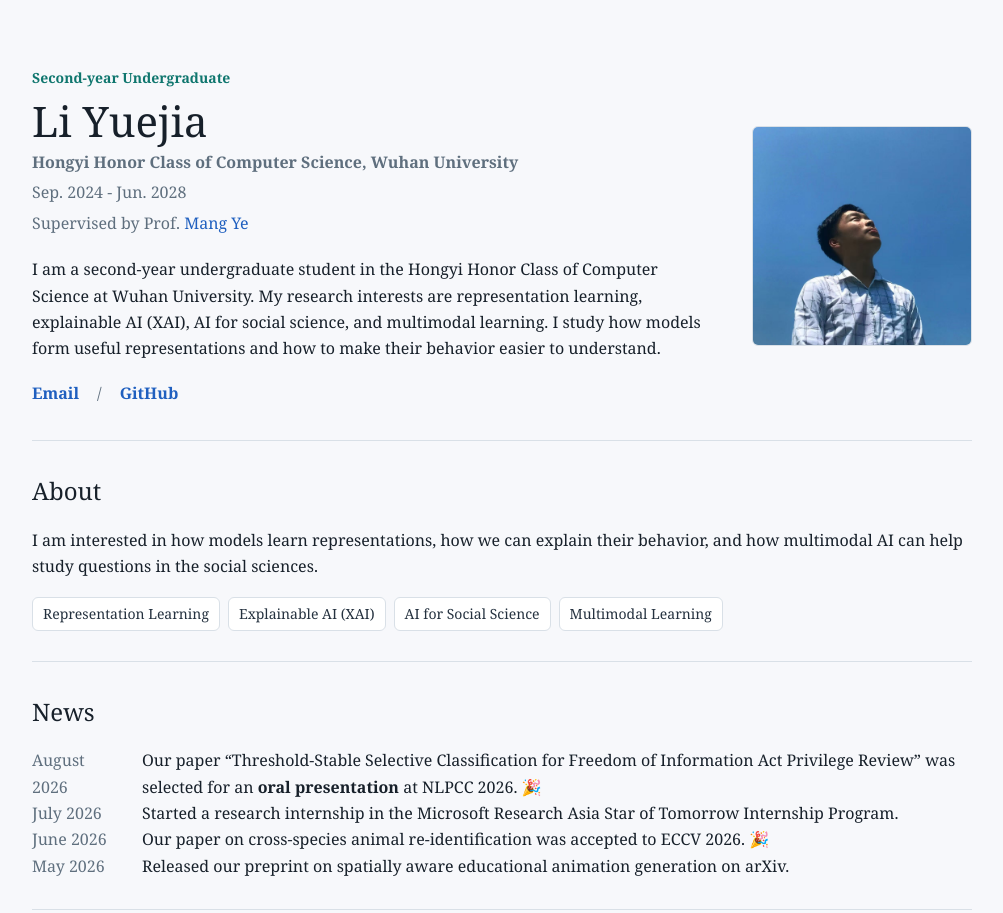
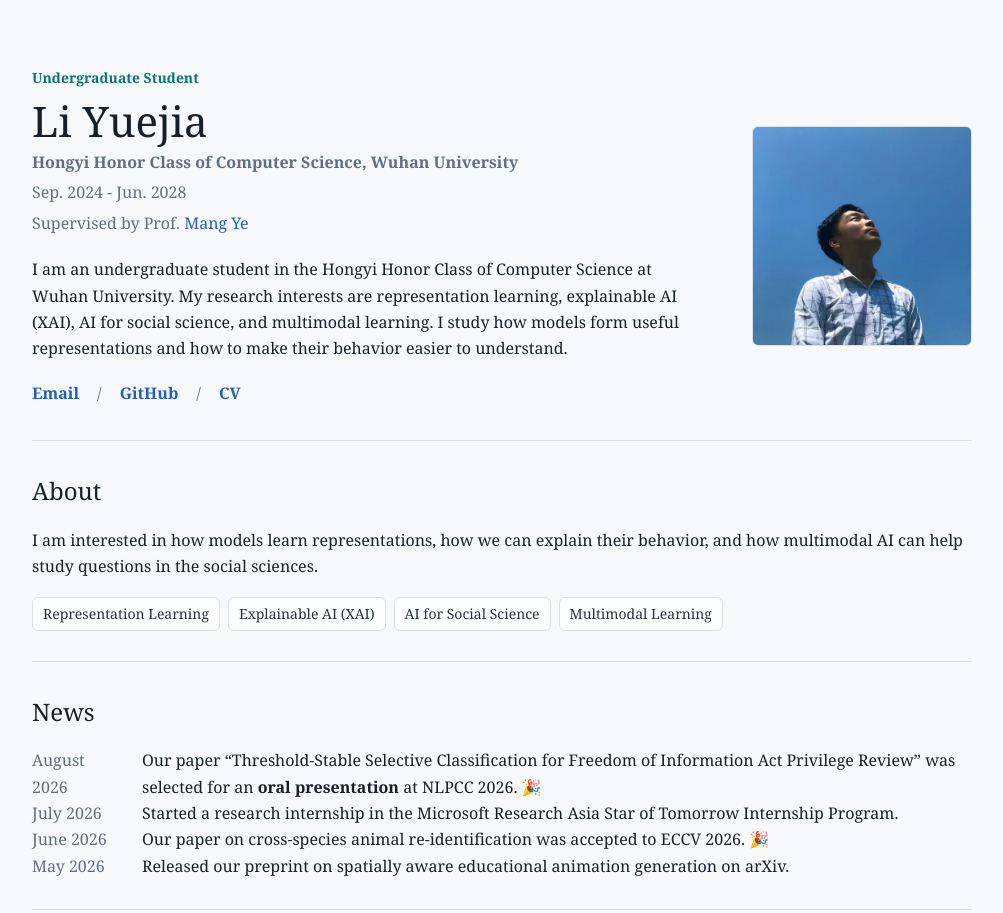
Before and after one commit to Kemalau/Kemalau.github.io, a plain HTML site: page index.html in a window 1280 px wide. Shown: the top 913 px of the page, without its empty margins (138-1141 px from the left). Drawn offline with Linux system fonts and the light colour scheme.

Commit message:
Add English CV PDF to academic homepage

```diff
--- a/index.html
+++ b/index.html
@@ -3,7 +3,7 @@
 <head>
   <meta charset="utf-8">
   <meta name="viewport" content="width=device-width, initial-scale=1">
-  <meta name="description" content="Li Yuejia - second-year undergraduate student in the Hongyi Honor Class of Computer Science at Wuhan University.">
+  <meta name="description" content="Li Yuejia - undergraduate student in the Hongyi Honor Class of Computer Science at Wuhan University.">
   <title>Li Yuejia</title>
   <link rel="stylesheet" href="stylesheet.css">
 </head>
@@ -11,13 +11,13 @@
   <main class="page">
     <header class="masthead">
       <div class="intro">
-        <p class="kicker">Second-year Undergraduate</p>
+        <p class="kicker">Undergraduate Student</p>
         <h1>Li Yuejia</h1>
         <p class="affiliation">Hongyi Honor Class of Computer Science, Wuhan University</p>
         <p class="degree-period">Sep. 2024 - Jun. 2028</p>
         <p class="advisor">Supervised by Prof. <a href="mailto:yenang@whu.edu.cn">Mang Ye</a></p>
         <p class="summary">
-          I am a second-year undergraduate student in the Hongyi Honor Class of Computer Science at Wuhan University.
+          I am an undergraduate student in the Hongyi Honor Class of Computer Science at Wuhan University.
           My research interests are representation learning, explainable AI (XAI), AI for social science,
           and multimodal learning. I study how models form useful representations and how to make their
           behavior easier to understand.
@@ -25,7 +25,7 @@
         <nav class="profile-links" aria-label="Profile links">
           <a href="mailto:2024302111194@whu.edu.cn">Email</a>
           <a href="https://github.com/Kemalau">GitHub</a>
-          <!-- Add your CV when ready: <a href="files/Li_Yuejia_CV.pdf">CV</a> -->
+          <a href="files/Li_Yuejia_CV.pdf" type="application/pdf">CV</a>
           <!-- Add your Scholar profile when ready: <a href="https://scholar.google.com/citations?user=YOUR_ID">Google Scholar</a> -->
         </nav>
       </div>
```
Also changed, not shown: README.md, 1 other file.
